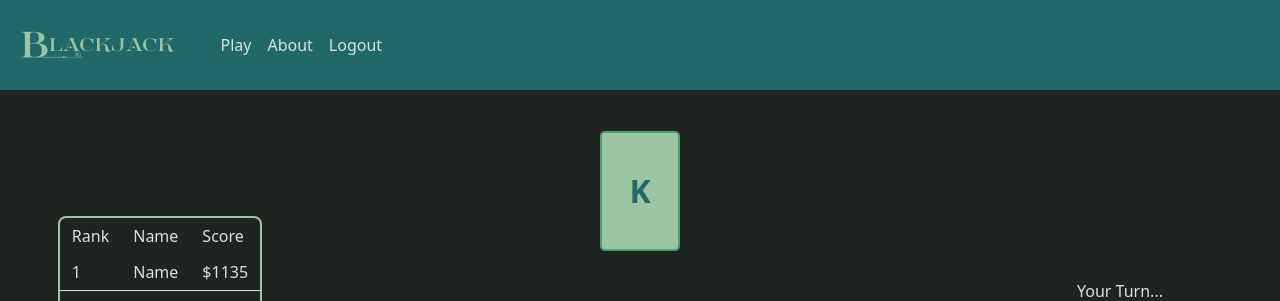
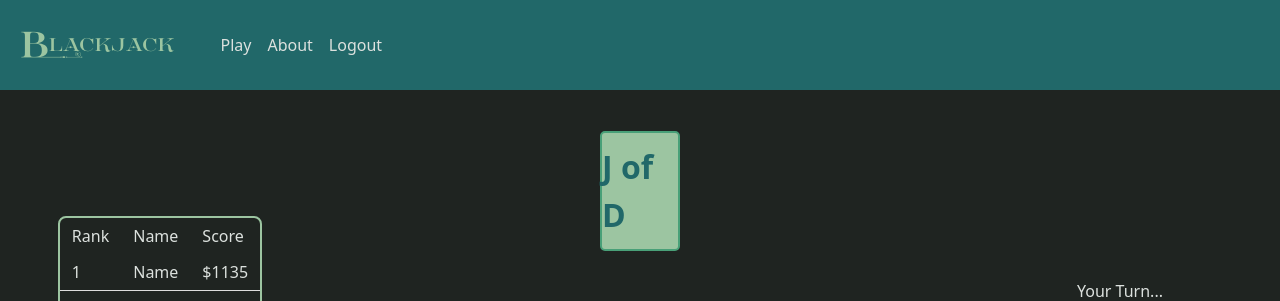
Before and after one commit to wjchorak/startup, a React (Vite) app: page /play in a window 1280 px wide. Both pictures are taken after a click on the button "Hit". Shown: the top 301 px of the page. Built offline with nearby package versions, Linux system fonts and the light colour scheme.

Commit message:
Dealer hand, draw, and deck shuffle working

```diff
--- a/src/play/play.jsx
+++ b/src/play/play.jsx
@@ -1,7 +1,7 @@
-import React from 'react';
+import React, { useState } from 'react';
 import styles from './play.module.css';
 
-const suits = [0, 1, 2, 3];
+const suits = ['H', 'S', 'C', 'D'];
 const values = [
     { value: 11,  display: 'A' },
     { value: 2,  display: '2' },
@@ -34,18 +34,23 @@ function getNewDeck() {
     return deck;
 }
 
-function drawCard(deck, hand) {
+function drawCard(deck, setDeck, setHand) {
     if (deck.length === 0) {
         console.log("Error: out of cards :(");
         return null;
     }
 
-    let card = deck.pop();
-    hand.push(card);
-    return card;
+    let newDeck = [...deck];
+    let card = newDeck.pop();
+
+    setDeck(newDeck);
+    setHand(hand => [...hand, card]);
 }
 
 export function Play() {
+    const [deck, setDeck] = useState(() => getNewDeck());
+    const [dealerHand, setDealerHand] = useState([]);
+
     return (
         <main className={styles.main}>
             <div className={styles.leaderboard}>
@@ -85,7 +90,11 @@ export function Play() {
 
             <div className={styles.game}>
                 <div className={styles.cardContainer} id="dealer-cards">
-                    <div className={styles.playingCard}>K</div>
+                    {dealerHand.map((card, index) => (
+                        <div key={index} className={styles.playingCard}>
+                            {card.display} of {card.suit}
+                        </div>
+                    ))}
                 </div>
 
                 <div className={styles.cardContainer} id="player-cards">
@@ -95,7 +104,7 @@ export function Play() {
 
                 <div id="controls">
                     <div id="card-controls">
-                        <button className="button-outline">Hit</button>
+                        <button className="button-outline" onClick={() => drawCard(deck, setDeck, setDealerHand)}>Hit</button>
                         <button className="button-outline">Stand</button>
                         <button className="button-outline">x2</button>
                     </div>
```
